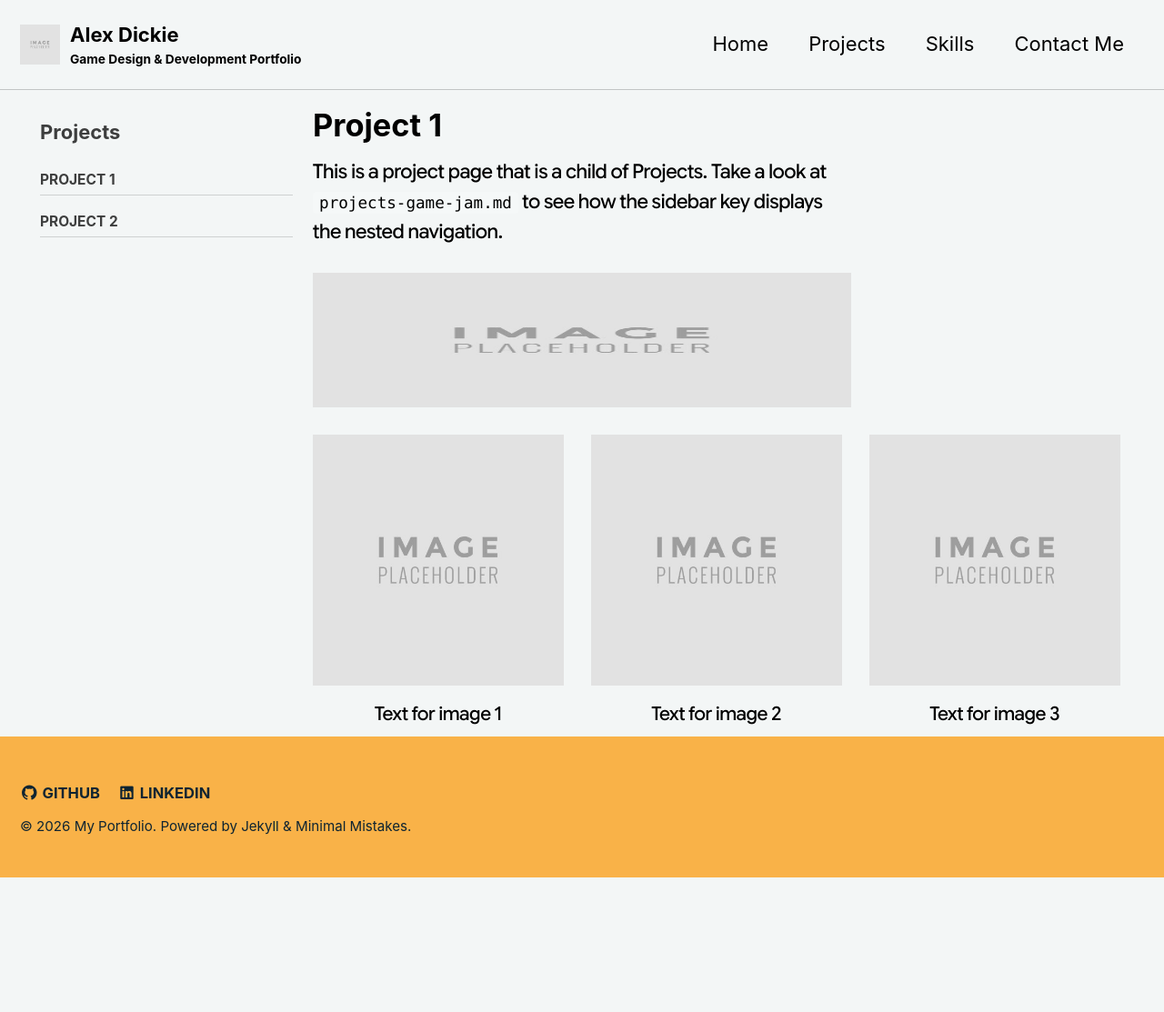
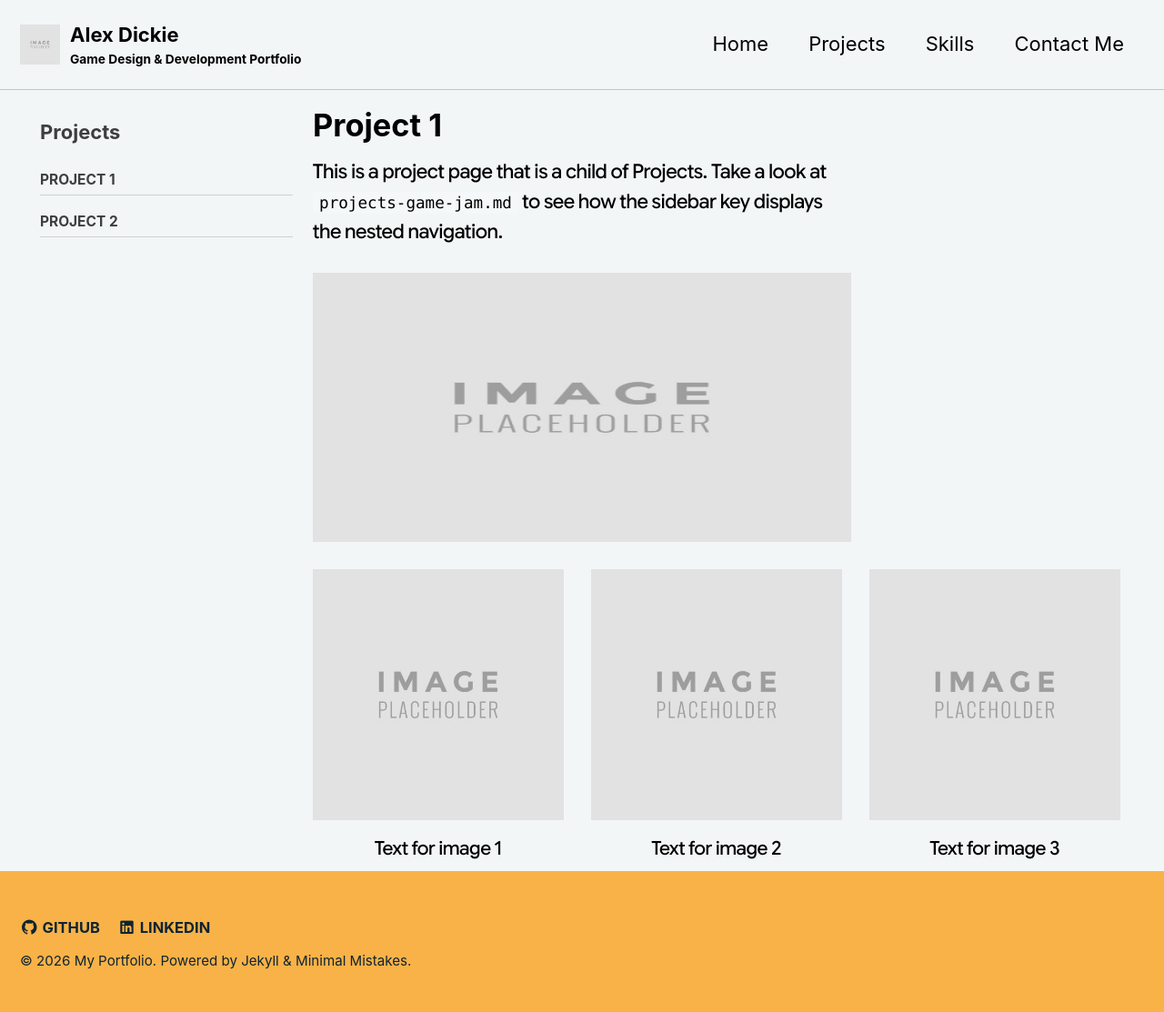
Before and after one commit to AlexUlster/AlexUlster.github.io, a Jekyll site: the page built from _pages/projects-pro1.md, in a window 1280 px wide. Shown: the whole page at 91% size. Built offline with Jekyll 4.4.1, drawn with Linux system fonts in a browser that asks for light colours; before the commit the page ends 965 px from its top, so only the background shows below that.

Commit message:
Adjust banner image aspect ratio in project page

```diff
--- a/_pages/projects-pro1.md
+++ b/_pages/projects-pro1.md
@@ -12,7 +12,7 @@ sidebar:
 This is a project page that is a child of Projects. Take a look at `projects-game-jam.md` to see how the sidebar key displays the nested navigation.
 
 <div style="text-align: center; margin-bottom: 30px;">
-  <img src="/assets/images/Placeholder.jpg" alt="Banner" style="width: 100%; height: auto; aspect-ratio: 4/1;">
+  <img src="/assets/images/Placeholder.jpg" alt="Banner" style="width: 100%; height: auto; aspect-ratio: 4/2;">
 </div>
 
 <div style="display: grid; grid-template-columns: 1fr 1fr 1fr; gap: 20px; transform: scale(1.5); transform-origin: top left;">
```
